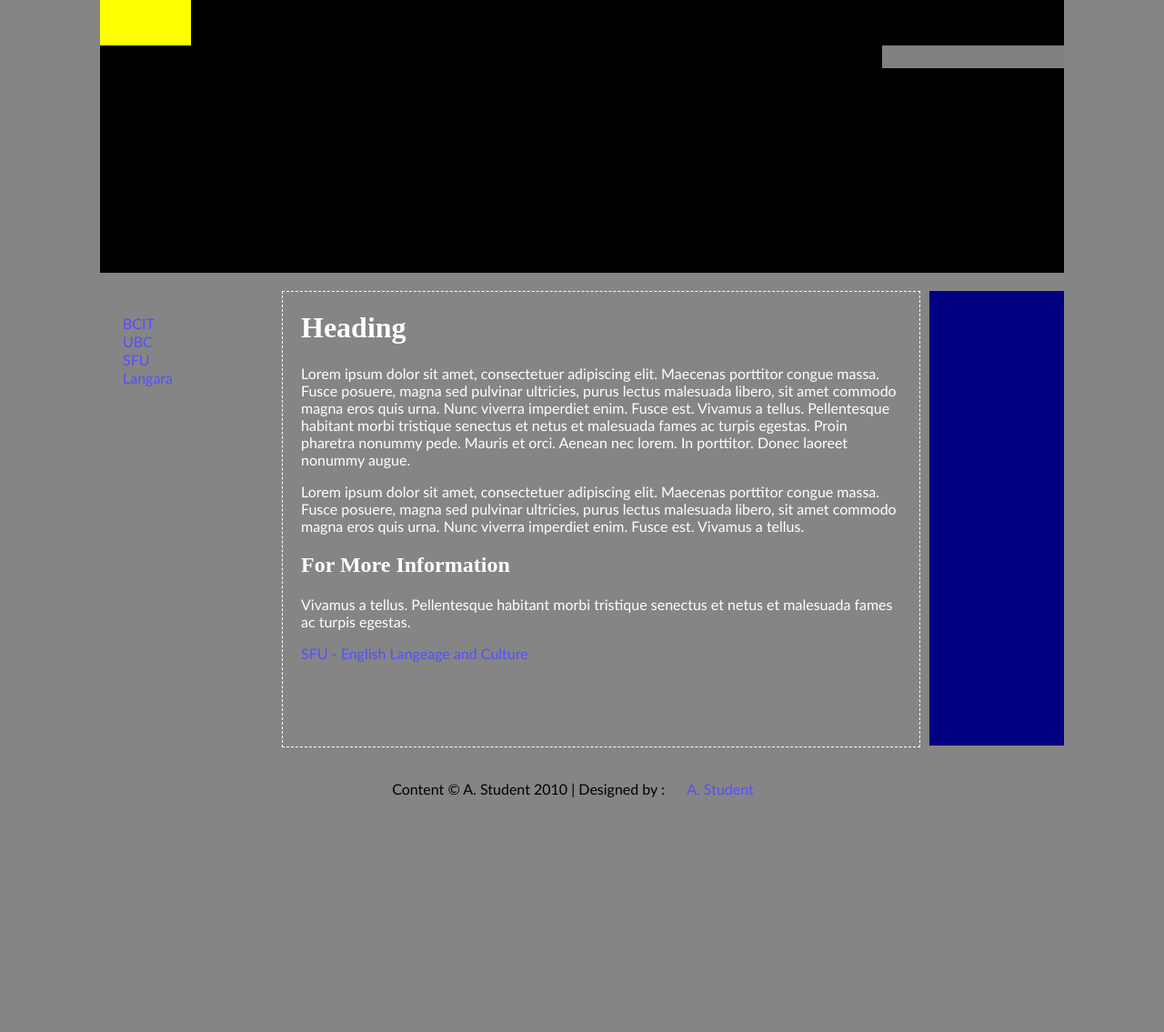
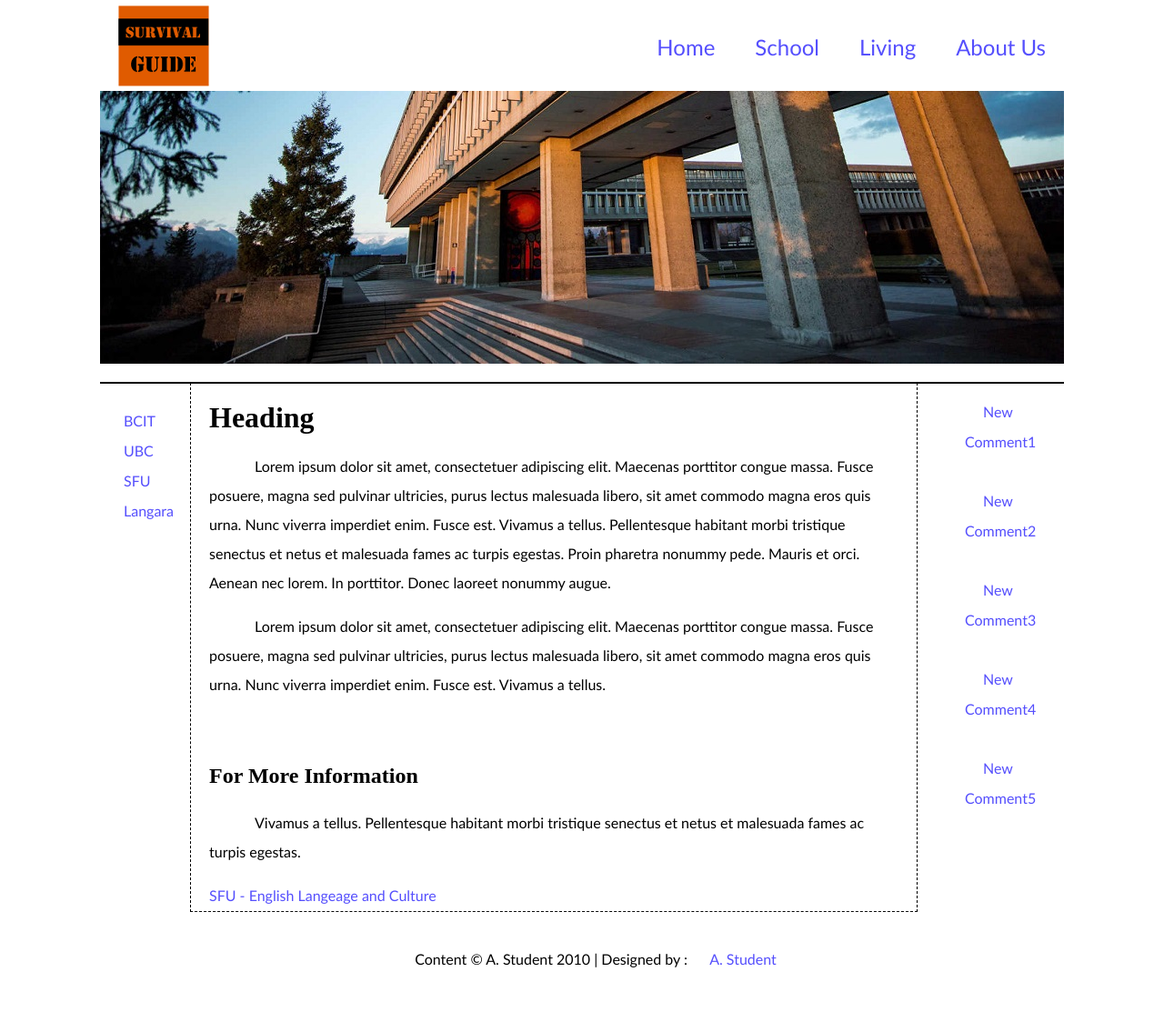
Before and after one commit to ryanhhtan/G12, a PHP site: page /html/SFU.html in a window 1280 px wide. Shown: the whole page at 91% size. Before the commit the page ends 877 px from the top, so only its background shows below. Run offline with PHP 8.4, Linux system fonts and the light colour scheme.

Commit message:
Updated SFU webpage. Changed the name of picture - SFU Burnaby.

```diff
--- a/html/SFU.html
+++ b/html/SFU.html
@@ -6,13 +6,22 @@
 		<link rel="stylesheet" href="../style/SFU.css">
      </head>
 <body>
-	<div id="header">
+    <header>
+        <div id="top">
+        <div id="logo"><a href="../index.html"><img src="../images/logo.png" alt="Logo"></a></div>
+        <div id="quicknav">
+            <ul>
+                <li><a href="../index.html">Home</a></li>
+                <li><a href="NotYet">School</a></li>
+                <li><a href="NotYet">Living</a></li>
+                <li><a href="NotYet">About Us</a></li>
+            </ul>
+		</div>
+        </div>
+
+    </header>
+	<div id="topdiv">
 		<!-- <img id="SFUBurnaby" src="../Images/SFU/SFU Burnaby.jpg" alt="SFU Burnaby"> -->
-		<div id="logo">
-		</div>
-		<div id="quicknav">
-		</div>
-
 	</div>
 
 	<div id="block">
@@ -32,12 +41,24 @@
 		<h1>Heading</h1>
 		<p>Lorem ipsum dolor sit amet, consectetuer adipiscing elit. Maecenas porttitor congue massa. Fusce posuere, magna sed pulvinar ultricies, purus lectus malesuada libero, sit amet commodo magna eros quis urna. Nunc viverra imperdiet enim. Fusce est. Vivamus a tellus. Pellentesque habitant morbi tristique senectus et netus et malesuada fames ac turpis egestas. Proin pharetra nonummy pede. Mauris et orci. Aenean nec lorem. In porttitor. Donec laoreet nonummy augue.</p>
 		<p>Lorem ipsum dolor sit amet, consectetuer adipiscing elit. Maecenas porttitor congue massa. Fusce posuere, magna sed pulvinar ultricies, purus lectus malesuada libero, sit amet commodo magna eros quis urna. Nunc viverra imperdiet enim. Fusce est. Vivamus a tellus.</p>
-		<h2>For More Information</h2>
+        <br>
+        <h2>For More Information</h2>
 		<p>Vivamus a tellus. Pellentesque habitant morbi tristique senectus et netus et malesuada fames ac turpis egestas.</p>
-		<a href="http://www.sfu.ca/elc.html">SFU - English Langeage and Culture</a>
+		<a id="SFULink" href="http://www.sfu.ca/elc.html">SFU - English Langeage and Culture</a>
 	</div>
 
 	<div id="comment">
+        <ul>
+            <li><a href="NotYet">New Comment1</a></li>
+            <li><br></li>
+            <li><a href="NotYet">New Comment2</a></li>
+            <li><br></li>
+            <li><a href="NotYet">New Comment3</a></li>
+            <li><br></li>
+            <li><a href="NotYet">New Comment4</a></li>
+            <li><br></li>
+            <li><a href="NotYet">New Comment5</a></li>
+        </ul>
 	</div>
 </div>
 
--- a/style/SFU.css
+++ b/style/SFU.css
@@ -1,21 +1,29 @@
-#header{
+#top{
+    height: 100px;
+}
+
+#topdiv{
 	width: 1060px;
 	height: 300px;
-	background: black;
+    padding: 0px 0px 0px 0px;
+    background-image: url(/images/SFU/SFUBurnaby.jpg);
+    background-size: 100%;
+    background-repeat: no-repeat;
+    background-position: bottom;
 }
 
 #block{
 	width: 1060px;
 	height: 20px;
-
 }
 
 #wrapper{
 	margin: auto;
+    border: thin black solid;
 }
 
 #subnav{
-	width: 190px;
+	width: 88px;
 	float: left;
 }
 
@@ -25,52 +33,60 @@
 }
 
 #content{
-	width: 700px;
-	height: 500px;
-	color: white;
+	width: 798px;
+	height: auto;
 	float: left;
-	border: thin white dashed;
+	border: thin black dashed;
 	margin: 0px 0px 0px 10px;
 }
 
 #comment{
 	width:  148px;
-	height: 500px;
-	background-color: navy;
+	height: auto;
 	float: right;
+}
+
+#comment ul{
+    list-style: none;
 }
 
 body {
 	width: 1060px;
 	margin: auto;
-	background: #858585;
+    line-height:  200%;
 }
 
 #logo{
-	width: 100px;
-	height: 50px;
-	background: yellow;
+    width: 100px;
+    float: left;
 }
 
 #quicknav{
-	width: 200px;
+	width: auto;
 	height: 25px;
-	background: gray;
 	float: right;
+    padding-top: 20px;
+}
+
+#quicknav ul{
+    list-style: none;
+}
+
+#quicknav ul li {
+    display: inline;
+    font-size: 1.5em;
 }
 
 img#SFUBurnaby{
 
 }
 
-h{
-	font-weight: bold;
-	color: white;
+p{
+	font-family: Trebuchet MS, Georia, serif;
+    text-indent: 50px;
 }
 
-p{
-	font-family: Trebuchet MS, Georia, serif;
-}
+
 
 #footer{
 	clear:both;
@@ -82,6 +98,10 @@ p{
 	padding: 0px 20px 0px 20px;
 }
 
+#SFULink{
+
+}
+
 a{
 	transition: color ease .35s;
 }
@@ -89,7 +109,7 @@ a{
 a:link{
 	text-decoration: none;
 	font-family: Trebuchet MS, Georia, serif;
-	color: #554FFD
+	color: #554FFD;
 }
 
 a:hover{
@@ -97,5 +117,5 @@ a:hover{
 }
 
 a:visited{
-	color:black;
+	color: black;
 }
```
Also changed, not shown: images/SFU/SFU Burnaby.jpg (deleted), images/SFU/SFUBurnaby.jpg (added).
